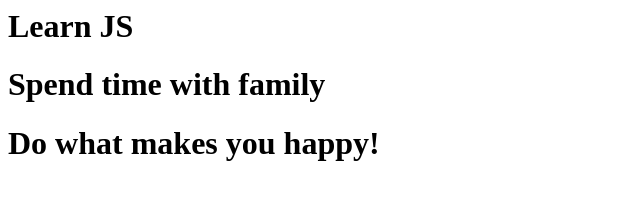
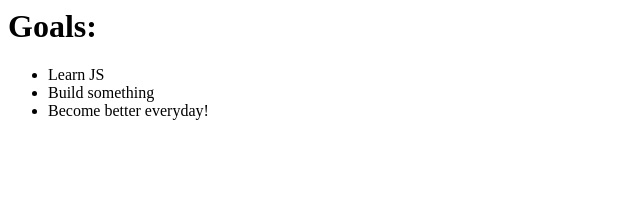
Before and after one commit to jonathanruizg/jruiz, a plain HTML site: page goals.html in a window 1280 px wide. Shown: the whole page, without its empty margins (0-640 px from the left). Drawn offline with Linux system fonts and the light colour scheme.

Commit message:
Just practicing

```diff
--- a/goals.html
+++ b/goals.html
@@ -1,8 +1,11 @@
 <html>
-<head></head>
+<head><title>Jonathan's Goals</title></head>
 <body>
-  <h1>Learn JS</h1>
-  <h1>Spend time with family</h1>
-  <h1>Do what makes you happy!</h1>
+    <h1>Goals:</h1>
+    <ul>
+        <li>Learn JS</li>
+        <li>Build something</li>
+        <li>Become better everyday!</li>
+    </ul>
 </body>
 </html>
```
Also changed, not shown: index.html (+1 -1 lines), worries.html (+5 -3 lines).
